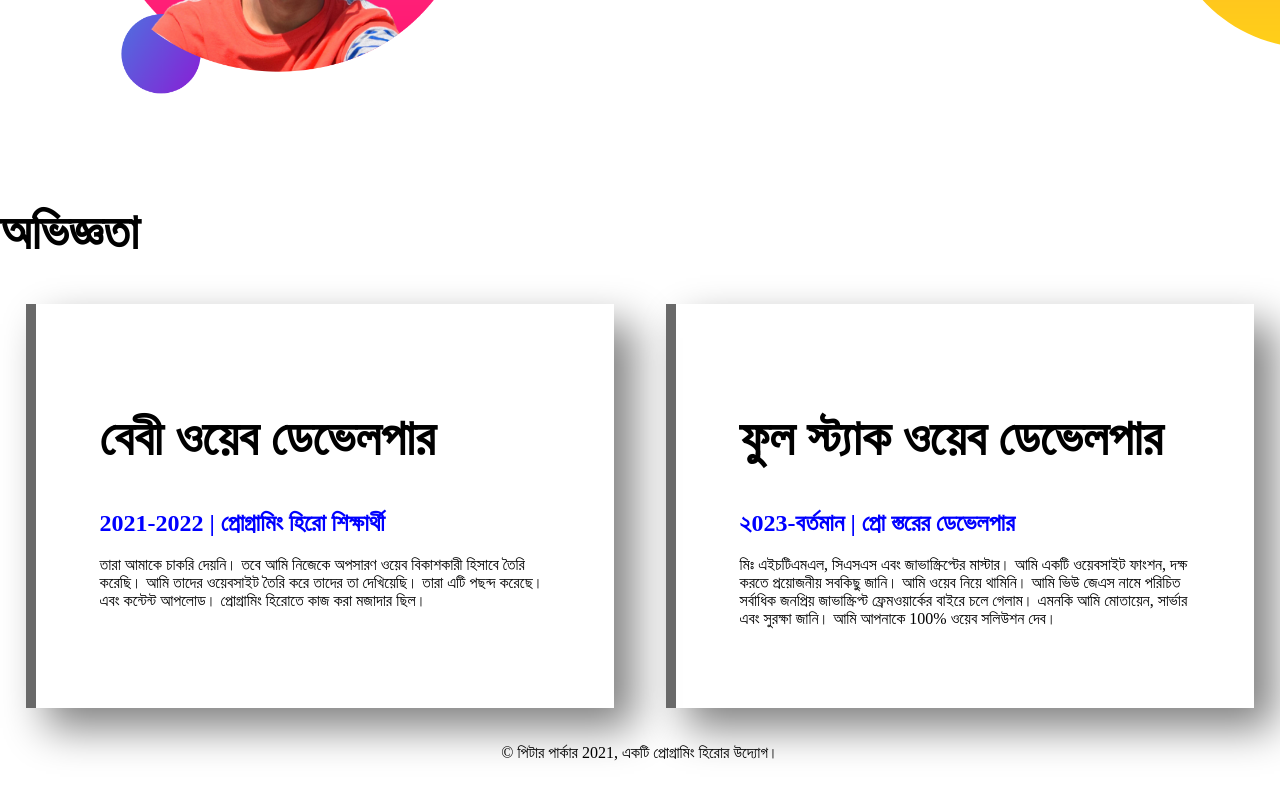
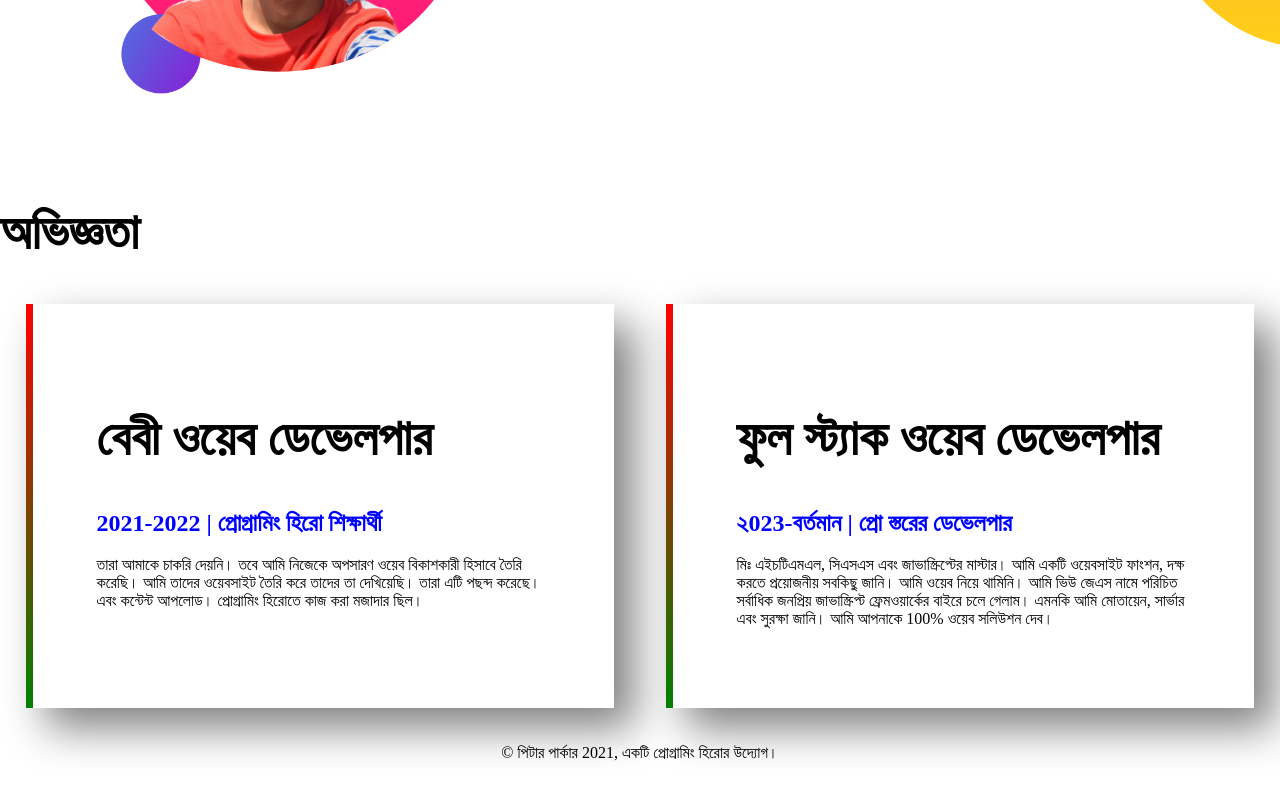
Before and after one commit to mohammadrohulamin/my-fast-repo, a plain HTML site: page index.html in a window 1280 px wide. Shown: the part 1197-1997 px from the top of the page. Drawn offline with Linux system fonts and the light colour scheme.

Commit message:
new color add

```diff
--- a/style.css
+++ b/style.css
@@ -40,7 +40,9 @@ h1{
     box-shadow: 20px 20px 40px grey;
     margin-left: 2%;
     margin-right: 2%;
-    border-left: 10px solid dimgray ;
+    border-left: 7px solid;
+    border-image: linear-gradient(red, green );
+    border-image-slice: 1;
 }
 .title-color2{
     color: blue;
```
